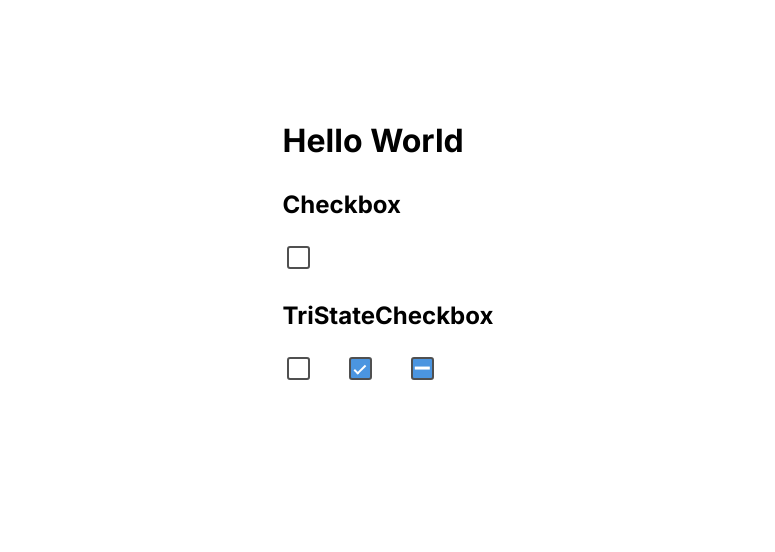
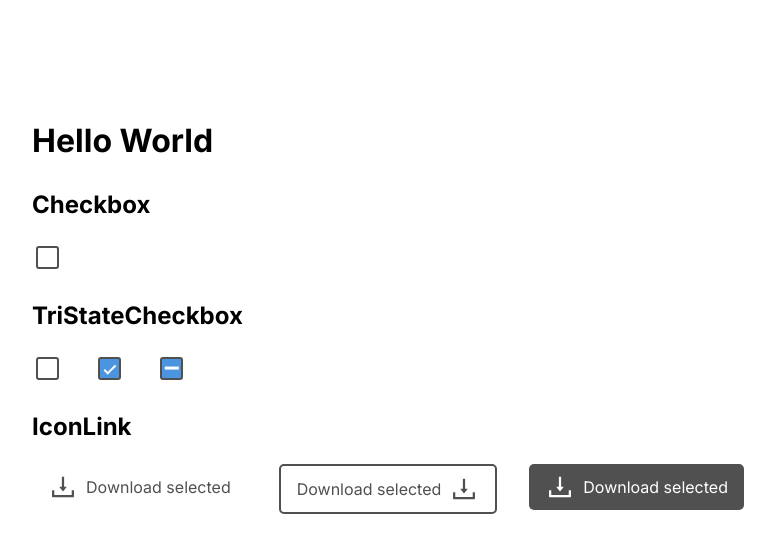
Before and after one commit to KamranProg/cs-download-list, a Next.js app: page / in a window 1280 px wide. Shown: the top 552 px of the page, without its empty margins (252-1027 px from the left). Built offline with nearby package versions, Linux system fonts and the light colour scheme.

Commit message:
feat(IconLink): add IconLink component

```diff
--- a/src/app/page.tsx
+++ b/src/app/page.tsx
@@ -30,7 +30,46 @@ export default function Home() {
             <TriStateCheckbox scale="lg" value="Indeterminate" />
           </div>
         </div>
-
+        <h2>IconLink</h2>
+        <div className={styles.flexGap}>
+          <div>
+            <IconLink
+              href="#"
+              icon={<AiOutlineDownload size={30} aria-hidden="true" />}
+              onClick={() => {
+                alert("Download");
+              }}
+              variant="default"
+            >
+              Download selected
+            </IconLink>
+          </div>
+          <div>
+            <IconLink
+              href="#"
+              icon={<AiOutlineDownload size={30} aria-hidden="true" />}
+              iconPosition="right"
+              onClick={() => {
+                alert("Download");
+              }}
+              variant="outlined"
+            >
+              Download selected
+            </IconLink>
+          </div>
+          <div>
+            <IconLink
+              href="#"
+              icon={<AiOutlineDownload size={30} aria-hidden="true" />}
+              onClick={() => {
+                alert("Download");
+              }}
+              variant="contained"
+            >
+              Download selected
+            </IconLink>
+          </div>
+        </div>
       </div>
     </main>
   );
--- /dev/null
+++ b/src/ui/IconLink/IconLink.module.css
@@ -0,0 +1,55 @@
+/* IconLink.module.css */
+.iconLink {
+    display: inline-flex;
+    align-items: center;
+    padding: 8px 16px;
+    text-decoration: none;
+    color: var(--black);
+    cursor: pointer;
+    border-radius: 5px;
+    transition: background-color 0.3s ease;
+    border: none;
+  }
+
+  /* Icon Styles */
+  .icon {
+    display: inline-flex;
+    align-items: center;
+    margin: 0 0.5rem;
+  }
+
+  .iconFirst {
+    margin-left: 0;
+  }
+
+  .iconLast {
+    margin-right: 0;
+  }
+
+  /* Variants */
+  .default:hover {
+    color: var(--lightblack);
+  }
+
+  .default:hover .icon svg {
+    fill: var(--lightblack);
+  }
+
+  .outlined {
+    border: 2px solid var(--black);
+    transition: color 0.3s ease;
+  }
+
+  .outlined:hover {
+    color: var(--lightblack);
+    border-color: var(--lightblack);
+  }
+
+  .contained {
+    background-color: var(--black);
+    color: var(--white);
+  }
+
+  .contained:hover {
+    background-color: var(--lightblack);
+  }
--- /dev/null
+++ b/src/ui/IconLink/IconLink.tsx
@@ -0,0 +1,53 @@
+import React, { AnchorHTMLAttributes, ReactNode } from "react";
+import clsx from "clsx";
+import styles from "./IconLink.module.css";
+
+interface IconLinkProps extends AnchorHTMLAttributes<HTMLAnchorElement> {
+  icon: ReactNode;
+  iconPosition?: "left" | "right";
+  children: ReactNode;
+  variant?: "default" | "outlined" | "contained";
+  scale?: "xs" | "sm" | "md" | "lg";
+}
+
+const IconLink: React.FC<IconLinkProps> = ({
+  icon,
+  iconPosition = "left",
+  children,
+  variant = "default",
+  scale = "lg",
+  className,
+  ...props
+}) => {
+  return (
+    <a
+      {...props}
+      className={clsx(
+        styles.iconLink, // Base class from CSS module
+        styles[variant], // Variant class from CSS module
+        styles[scale], // Scale class from CSS module
+        className // Additional class names passed as props
+      )}
+    >
+      {iconPosition === "left" && (
+        <span
+          className={clsx(styles.icon, styles.iconFirst)}
+          aria-hidden="true"
+        >
+          {icon}
+        </span>
+      )}
+      <span className={styles.text}>{children}</span>
+      {iconPosition === "right" && (
+        <span
+          className={clsx(styles.icon, styles.iconLast)}
+          aria-hidden="true"
+        >
+          {icon}
+        </span>
+      )}
+    </a>
+  );
+};
+
+export default IconLink;
```
